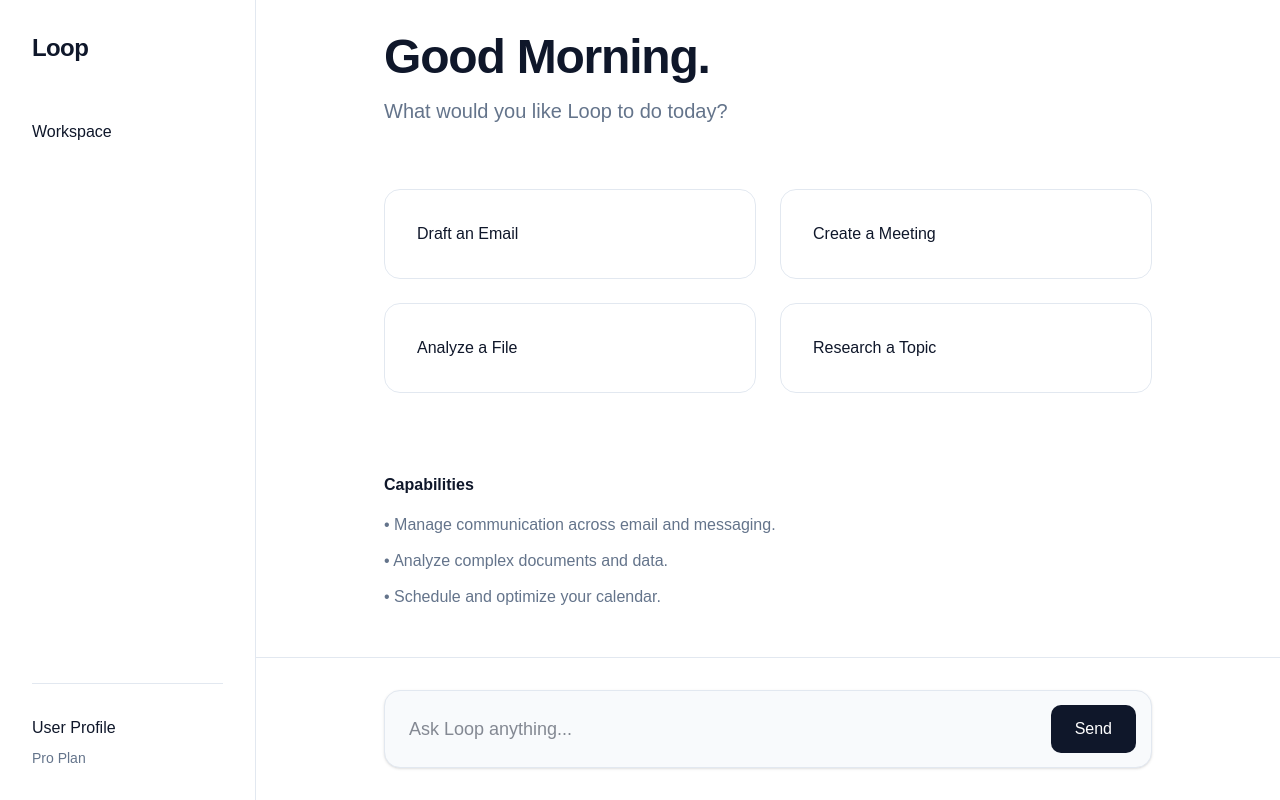
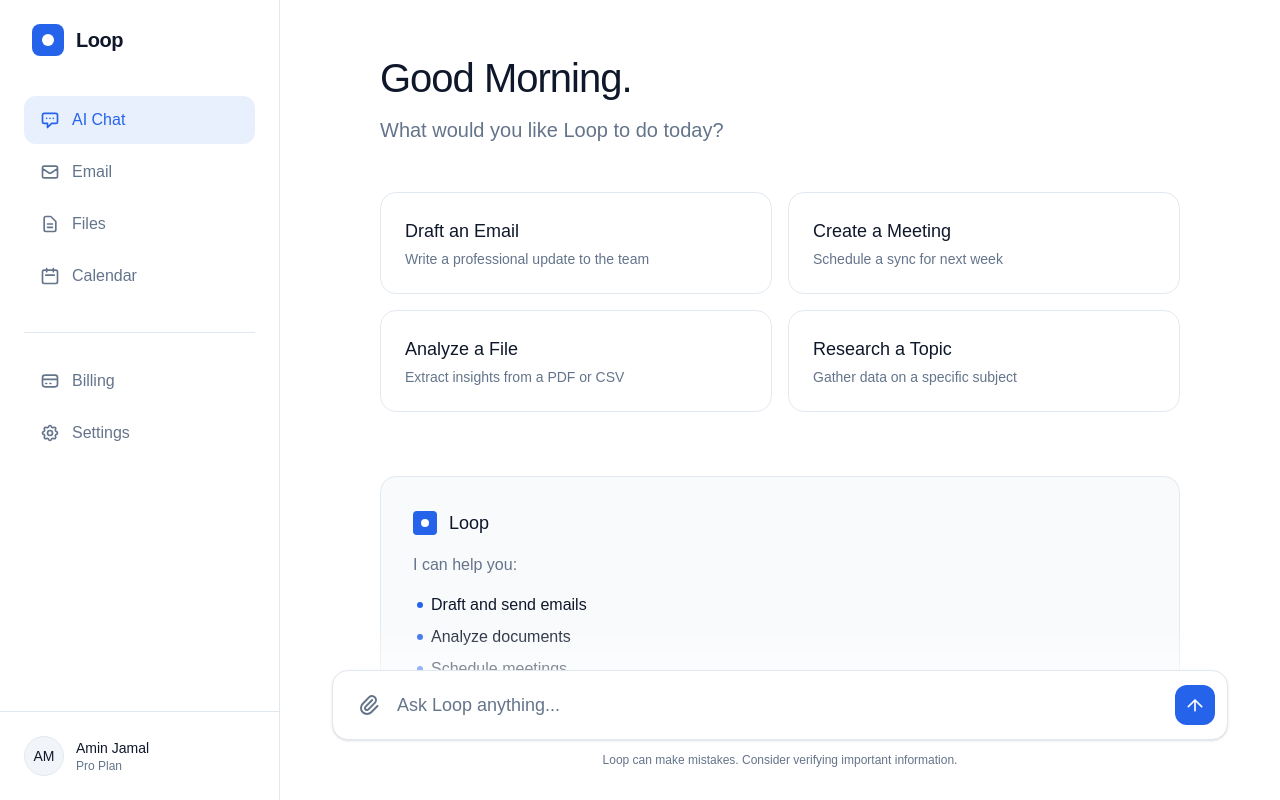
Before and after one commit to aminfxjamal-netizen/loopv1, a Next.js app: page /workspace in a window 1280 px wide. Built offline with nearby package versions, Linux system fonts and the light colour scheme.

Commit message:
feat: launch premium Loop OS V1 interface

```diff
--- a/app/workspace/page.tsx
+++ b/app/workspace/page.tsx
@@ -1,143 +1,234 @@
-'use client';
+"use client";
 
-import React, { useState, useRef, useEffect, KeyboardEvent } from 'react';
+import React, { useState } from "react";
 
-/**
- * Loop V1: Unified Workspace Architecture
- * A premium, AI-first operating system interface.
- */
+export default function LoopWorkspace() {
+  const [activeView, setActiveView] = useState("chat");
 
-type Message = { role: 'user' | 'assistant'; content: string };
-
-export default function Workspace() {
-  const [input, setInput] = useState<string>('');
-  const [messages, setMessages] = useState<Message[]>([]);
-  const [isLoading, setIsLoading] = useState<boolean>(false);
-  const scrollRef = useRef<HTMLDivElement>(null);
-
-  // Maintain scroll position for premium feel
-  useEffect(() => {
-    if (scrollRef.current) {
-      scrollRef.current.scrollTop = scrollRef.current.scrollHeight;
-    }
-  }, [messages]);
-
-  const handleSendMessage = async () => {
-    if (!input.trim() || isLoading) return;
-
-    const userMessage: Message = { role: 'user', content: input };
-    const newMessages = [...messages, userMessage];
-
-    setMessages(newMessages);
-    setInput('');
-    setIsLoading(true);
-
-    try {
-      const response = await fetch('/api/chat', {
-        method: 'POST',
-        headers: { 'Content-Type': 'application/json' },
-        body: JSON.stringify({ messages: newMessages }),
-      });
-
-      const data = await response.json();
-      if (!response.ok) throw new Error(data.error || 'Connection failed');
-
-      setMessages((prev) => [...prev, { role: 'assistant', content: data.reply }]);
-    } catch (error: any) {
-      console.error('Execution Error:', error);
-      alert('System Error: Unable to reach the Brain.');
-    } finally {
-      setIsLoading(false);
-    }
+  // Icons as simple SVG components to keep this file self-contained
+  const Icons = {
+    Chat: () => <svg className="w-5 h-5 mr-3" fill="none" stroke="currentColor" viewBox="0 0 24 24"><path strokeLinecap="round" strokeLinejoin="round" strokeWidth={2} d="M8 10h.01M12 10h.01M16 10h.01M9 16H5a2 2 0 01-2-2V6a2 2 0 012-2h14a2 2 0 012 2v8a2 2 0 01-2 2h-5l-5 5v-5z" /></svg>,
+    Email: () => <svg className="w-5 h-5 mr-3" fill="none" stroke="currentColor" viewBox="0 0 24 24"><path strokeLinecap="round" strokeLinejoin="round" strokeWidth={2} d="M3 8l7.89 5.26a2 2 0 002.22 0L21 8M5 19h14a2 2 0 002-2V7a2 2 0 00-2-2H5a2 2 0 00-2 2v10a2 2 0 002 2z" /></svg>,
+    File: () => <svg className="w-5 h-5 mr-3" fill="none" stroke="currentColor" viewBox="0 0 24 24"><path strokeLinecap="round" strokeLinejoin="round" strokeWidth={2} d="M9 12h6m-6 4h6m2 5H7a2 2 0 01-2-2V5a2 2 0 012-2h5.586a1 1 0 01.707.293l5.414 5.414a1 1 0 01.293.707V19a2 2 0 01-2 2z" /></svg>,
+    Calendar: () => <svg className="w-5 h-5 mr-3" fill="none" stroke="currentColor" viewBox="0 0 24 24"><path strokeLinecap="round" strokeLinejoin="round" strokeWidth={2} d="M8 7V3m8 4V3m-9 8h10M5 21h14a2 2 0 002-2V7a2 2 0 00-2-2H5a2 2 0 00-2 2v12a2 2 0 002 2z" /></svg>,
+    Billing: () => <svg className="w-5 h-5 mr-3" fill="none" stroke="currentColor" viewBox="0 0 24 24"><path strokeLinecap="round" strokeLinejoin="round" strokeWidth={2} d="M3 10h18M7 15h1m4 0h1m-7 4h12a3 3 0 003-3V8a3 3 0 00-3-3H6a3 3 0 00-3 3v8a3 3 0 003 3z" /></svg>,
+    Settings: () => <svg className="w-5 h-5 mr-3" fill="none" stroke="currentColor" viewBox="0 0 24 24"><path strokeLinecap="round" strokeLinejoin="round" strokeWidth={2} d="M10.325 4.317c.426-1.756 2.924-1.756 3.35 0a1.724 1.724 0 002.573 1.066c1.543-.94 3.31.826 2.37 2.37a1.724 1.724 0 001.065 2.572c1.756.426 1.756 2.924 0 3.35a1.724 1.724 0 00-1.066 2.573c.94 1.543-.826 3.31-2.37 2.37a1.724 1.724 0 00-2.572 1.065c-.426 1.756-2.924 1.756-3.35 0a1.724 1.724 0 00-2.573-1.066c-1.543.94-3.31-.826-2.37-2.37a1.724 1.724 0 00-1.065-2.572c-1.756-.426-1.756-2.924 0-3.35a1.724 1.724 0 001.066-2.573c-.94-1.543.826-3.31 2.37-2.37.996.608 2.296.07 2.572-1.065z" /><path strokeLinecap="round" strokeLinejoin="round" strokeWidth={2} d="M15 12a3 3 0 11-6 0 3 3 0 016 0z" /></svg>,
+    Paperclip: () => <svg className="w-6 h-6 text-[#64748B]" fill="none" stroke="currentColor" viewBox="0 0 24 24"><path strokeLinecap="round" strokeLinejoin="round" strokeWidth={2} d="M15.172 7l-6.586 6.586a2 2 0 102.828 2.828l6.414-6.586a4 4 0 00-5.656-5.656l-6.415 6.585a6 6 0 108.486 8.486L20.5 13" /></svg>,
+    Send: () => <svg className="w-5 h-5 text-white" fill="none" stroke="currentColor" viewBox="0 0 24 24"><path strokeLinecap="round" strokeLinejoin="round" strokeWidth={2} d="M12 19V6m0 0l-8 8m8-8l8 8" /></svg>,
   };
 
-  const handleKeyDown = (e: KeyboardEvent<HTMLInputElement>) => {
-    if (e.key === 'Enter') handleSendMessage();
-  };
+  const NavItem = ({ id, label, icon: Icon }: { id: string, label: string, icon: React.ElementType }) => (
+    <button
+      onClick={() => setActiveView(id)}
+      className={`w-full flex items-center px-4 py-3 rounded-xl transition-all duration-200 ${
+        activeView === id
+          ? "bg-[#2563EB]/10 text-[#2563EB] font-medium"
+          : "text-[#64748B] hover:bg-slate-50 hover:text-[#0F172A]"
+      }`}
+    >
+      <Icon />
+      {label}
+    </button>
+  );
 
   return (
-    <div className="flex h-screen bg-[#FFFFFF] text-[#0F172A] font-sans selection:bg-[#2563EB] selection:text-white">
-      {/* Sidebar Navigation - Distraction Free */}
-      <aside className="w-64 border-r border-[#E2E8F0] p-8 flex flex-col justify-between">
-        <div className="space-y-12">
-          <div className="font-bold text-2xl tracking-tight">Loop</div>
-          <nav className="space-y-4">
-            <div className="text-[#0F172A] font-medium py-2">Workspace</div>
+    <div className="flex h-screen bg-[#FFFFFF] text-[#0F172A] font-sans overflow-hidden">
+
+      {/* ================= SIDEBAR ================= */}
+      <aside className="w-[280px] border-r border-[#E2E8F0] flex flex-col justify-between flex-shrink-0 bg-white">
+        <div className="p-6">
+          {/* Logo */}
+          <div className="flex items-center gap-3 mb-10 pl-2">
+            <div className="w-8 h-8 rounded-lg bg-[#2563EB] flex items-center justify-center">
+              <div className="w-3 h-3 bg-white rounded-full"></div>
+            </div>
+            <span className="text-xl font-semibold tracking-tight">Loop</span>
+          </div>
+
+          {/* Primary Navigation */}
+          <nav className="space-y-1 mb-8">
+            <NavItem id="chat" label="AI Chat" icon={Icons.Chat} />
+            <NavItem id="email" label="Email" icon={Icons.Email} />
+            <NavItem id="files" label="Files" icon={Icons.File} />
+            <NavItem id="calendar" label="Calendar" icon={Icons.Calendar} />
+          </nav>
+
+          {/* Account Navigation */}
+          <div className="pt-6 border-t border-[#E2E8F0]">
+            <nav className="space-y-1">
+              <NavItem id="billing" label="Billing" icon={Icons.Billing} />
+              <NavItem id="settings" label="Settings" icon={Icons.Settings} />
             </nav>
           </div>
-        <div className="pt-8 border-t border-[#E2E8F0] space-y-2">
-          <div className="text-[#0F172A] font-medium">User Profile</div>
-          <div className="text-[#64748B] text-sm">Pro Plan</div>
+        </div>
+
+        {/* Bottom Profile */}
+        <div className="p-6 border-t border-[#E2E8F0]">
+          <div className="flex items-center gap-3">
+            <div className="w-10 h-10 rounded-full bg-slate-100 flex items-center justify-center text-sm font-medium border border-[#E2E8F0]">
+              AM
+            </div>
+            <div>
+              <div className="text-sm font-medium">Amin Jamal</div>
+              <div className="text-xs text-[#64748B]">Pro Plan</div>
+            </div>
+          </div>
         </div>
       </aside>
 
-      {/* Main Workspace - Focused Interaction */}
-      <main className="flex-1 flex flex-col h-full overflow-hidden bg-[#FFFFFF]">
-        <div ref={scrollRef} className="flex-1 overflow-y-auto p-12 scroll-smooth">
-          {messages.length === 0 ? (
-            <div className="max-w-3xl mx-auto pt-24">
-              <h1 className="text-5xl font-semibold mb-4 tracking-tight">Good Morning.</h1>
-              <p className="text-[#64748B] text-xl mb-16">What would you like Loop to do today?</p>
+      {/* ================= MAIN WORKSPACE ================= */}
+      <main className="flex-1 flex flex-col relative h-full bg-white">
 
-              <div className="grid grid-cols-2 gap-6">
+        {/* VIEW: CHAT (The Core Interface) */}
+        {activeView === "chat" && (
+          <div className="flex-1 flex flex-col max-w-4xl mx-auto w-full p-12 overflow-y-auto pb-40">
+            <h1 className="text-[40px] font-medium tracking-tight mb-2">Good Morning.</h1>
+            <p className="text-[#64748B] text-xl mb-12 font-normal">What would you like Loop to do today?</p>
+
+            {/* Action Grid */}
+            <div className="grid grid-cols-2 gap-4 mb-16">
               {[
-                  { label: 'Draft an Email' },
-                  { label: 'Create a Meeting' },
-                  { label: 'Analyze a File' },
-                  { label: 'Research a Topic' }
-                ].map((item) => (
-                  <button
-                    key={item.label}
-                    onClick={() => setInput(item.label)}
-                    className="p-8 border border-[#E2E8F0] rounded-[16px] text-left hover:border-[#2563EB] transition-all duration-300 group"
+                { title: "Draft an Email", desc: "Write a professional update to the team" },
+                { title: "Create a Meeting", desc: "Schedule a sync for next week" },
+                { title: "Analyze a File", desc: "Extract insights from a PDF or CSV" },
+                { title: "Research a Topic", desc: "Gather data on a specific subject" }
+              ].map((action, i) => (
+                <div
+                  key={i}
+                  className="group border border-[#E2E8F0] rounded-[16px] p-6 hover:border-[#2563EB] cursor-pointer transition-all hover:shadow-sm"
                 >
-                    <span className="font-medium text-[#0F172A] group-hover:text-[#2563EB]">{item.label}</span>
-                  </button>
+                  <div className="text-lg font-medium mb-1 group-hover:text-[#2563EB] transition-colors">{action.title}</div>
+                  <div className="text-sm text-[#64748B]">{action.desc}</div>
+                </div>
               ))}
             </div>
 
-              <div className="mt-20 text-[#64748B]">
-                <h2 className="font-semibold text-[#0F172A] mb-4">Capabilities</h2>
-                <ul className="space-y-3">
-                  <li>• Manage communication across email and messaging.</li>
-                  <li>• Analyze complex documents and data.</li>
-                  <li>• Schedule and optimize your calendar.</li>
+            {/* AI Assistant Panel */}
+            <div className="bg-slate-50 border border-[#E2E8F0] rounded-[16px] p-8">
+              <div className="flex items-center gap-3 mb-4">
+                <div className="w-6 h-6 rounded bg-[#2563EB] flex items-center justify-center">
+                  <div className="w-2 h-2 bg-white rounded-full"></div>
+                </div>
+                <span className="font-medium text-lg">Loop</span>
+              </div>
+              <p className="text-[#64748B] text-base mb-4">I can help you:</p>
+              <ul className="text-[#0F172A] space-y-2 mb-6 ml-1">
+                <li className="flex items-center gap-2"><span className="w-1.5 h-1.5 rounded-full bg-[#2563EB]"></span> Draft and send emails</li>
+                <li className="flex items-center gap-2"><span className="w-1.5 h-1.5 rounded-full bg-[#2563EB]"></span> Analyze documents</li>
+                <li className="flex items-center gap-2"><span className="w-1.5 h-1.5 rounded-full bg-[#2563EB]"></span> Schedule meetings</li>
+                <li className="flex items-center gap-2"><span className="w-1.5 h-1.5 rounded-full bg-[#2563EB]"></span> Organize information</li>
+                <li className="flex items-center gap-2"><span className="w-1.5 h-1.5 rounded-full bg-[#2563EB]"></span> Answer questions</li>
               </ul>
+              <p className="font-medium text-lg">What would you like to do?</p>
             </div>
           </div>
-          ) : (
-            <div className="max-w-3xl mx-auto space-y-12 pb-24">
-              {messages.map((m, i) => (
-                <div key={i} className={`flex ${m.role === 'user' ? 'justify-end' : 'justify-start'}`}>
-                  <div className={`max-w-[80%] p-6 rounded-[20px] ${m.role === 'user' ? 'bg-[#F1F5F9] text-[#0F172A]' : 'bg-transparent text-[#0F172A] border border-[#E2E8F0]'}`}>
-                    {m.content}
+        )}
+
+        {/* VIEW: EMAIL */}
+        {activeView === "email" && (
+          <div className="flex-1 max-w-4xl mx-auto w-full p-12">
+            <h1 className="text-3xl font-medium mb-4">Email</h1>
+            <p className="text-[#64748B] text-lg mb-8 max-w-lg">Connect your Gmail account and allow Loop to draft, send and follow up on emails.</p>
+            <button className="bg-[#2563EB] hover:bg-blue-700 text-white px-6 py-3 rounded-xl font-medium transition-colors">
+              Connect Gmail
+            </button>
+          </div>
+        )}
+
+        {/* VIEW: FILES */}
+        {activeView === "files" && (
+          <div className="flex-1 max-w-4xl mx-auto w-full p-12">
+            <div className="flex justify-between items-start mb-12">
+              <div>
+                <h1 className="text-3xl font-medium mb-4">Files</h1>
+                <p className="text-[#64748B] text-lg max-w-lg">Upload documents, spreadsheets, PDFs and reports. Loop can analyze and compare them.</p>
+              </div>
+              <button className="bg-[#2563EB] hover:bg-blue-700 text-white px-6 py-3 rounded-xl font-medium transition-colors">
+                Upload File
+              </button>
+            </div>
+
+            <div className="border border-dashed border-[#E2E8F0] rounded-[16px] p-16 text-center bg-slate-50">
+              <p className="text-[#64748B] mb-2">No files uploaded yet.</p>
+              <p className="text-sm text-slate-400">Supported: PDF, Excel, Word, CSV, Images</p>
             </div>
           </div>
-              ))}
-              {isLoading && <div className="text-[#64748B] p-6">Loop is processing...</div>}
+        )}
+
+        {/* VIEW: CALENDAR */}
+        {activeView === "calendar" && (
+          <div className="flex-1 max-w-4xl mx-auto w-full p-12">
+            <h1 className="text-3xl font-medium mb-4">Calendar</h1>
+            <p className="text-[#64748B] text-lg mb-8 max-w-lg">Connect your calendar and allow Loop to schedule and manage meetings.</p>
+            <button className="bg-[#2563EB] hover:bg-blue-700 text-white px-6 py-3 rounded-xl font-medium transition-colors mb-12">
+              Connect Calendar
+            </button>
+            <div className="text-[#64748B]">No upcoming meetings.</div>
           </div>
         )}
+
+        {/* VIEW: BILLING */}
+        {activeView === "billing" && (
+          <div className="flex-1 max-w-4xl mx-auto w-full p-12">
+            <h1 className="text-3xl font-medium mb-12">Billing</h1>
+            <div className="border border-[#E2E8F0] rounded-[16px] p-8 max-w-xl">
+              <div className="flex justify-between items-center mb-6">
+                <span className="text-[#64748B]">Current Plan</span>
+                <span className="font-medium">Pro</span>
               </div>
-
-        {/* Fixed Command Input - The Core Component */}
-        <div className="p-8 border-t border-[#E2E8F0] bg-[#FFFFFF]">
-          <div className="max-w-3xl mx-auto relative">
-            <input
-              type="text"
-              className="w-full p-6 bg-[#F8FAFC] border border-[#E2E8F0] rounded-[16px] text-lg focus:outline-none focus:ring-2 focus:ring-[#2563EB] transition-all duration-300 shadow-sm"
-              placeholder="Ask Loop anything..."
-              value={input}
-              onChange={(e) => setInput(e.target.value)}
-              onKeyDown={handleKeyDown}
-            />
-            <button
-              onClick={handleSendMessage}
-              className="absolute right-4 top-1/2 -translate-y-1/2 px-6 py-3 bg-[#0F172A] text-white rounded-[10px] hover:bg-[#2563EB] transition-colors"
-            >
-              Send
+              <div className="flex justify-between items-center mb-6">
+                <span className="text-[#64748B]">Status</span>
+                <span className="text-emerald-600 bg-emerald-50 px-3 py-1 rounded-full text-sm font-medium">Active</span>
+              </div>
+              <div className="flex justify-between items-center mb-8 pb-8 border-b border-[#E2E8F0]">
+                <span className="text-[#64748B]">Renewal Date</span>
+                <span className="font-medium">Oct 14, 2026</span>
+              </div>
+              <button className="w-full border border-[#2563EB] text-[#2563EB] hover:bg-[#2563EB] hover:text-white px-6 py-3 rounded-xl font-medium transition-colors">
+                Upgrade Plan
               </button>
             </div>
           </div>
+        )}
+
+        {/* VIEW: SETTINGS */}
+        {activeView === "settings" && (
+          <div className="flex-1 max-w-4xl mx-auto w-full p-12">
+            <h1 className="text-3xl font-medium mb-12">Settings</h1>
+            <div className="max-w-xl space-y-4">
+              {['Profile', 'Password', 'Notifications', 'Connected Accounts', 'Security'].map((item) => (
+                <div key={item} className="flex justify-between items-center p-4 hover:bg-slate-50 rounded-xl cursor-pointer border border-transparent hover:border-[#E2E8F0] transition-all">
+                  <span className="font-medium">{item}</span>
+                  <span className="text-[#64748B]">&rarr;</span>
+                </div>
+              ))}
+            </div>
+          </div>
+        )}
+
+        {/* ================= FLOATING COMMAND INPUT (Always visible in Chat) ================= */}
+        {activeView === "chat" && (
+          <div className="absolute bottom-0 left-0 right-0 bg-gradient-to-t from-white via-white to-transparent pt-12 pb-8 px-12">
+            <div className="max-w-4xl mx-auto">
+              <div className="relative flex items-center bg-white border border-[#E2E8F0] rounded-[16px] shadow-sm hover:shadow-md transition-shadow focus-within:border-[#2563EB] focus-within:ring-1 focus-within:ring-[#2563EB]">
+                <button className="absolute left-4 p-2 hover:bg-slate-100 rounded-lg transition-colors">
+                  <Icons.Paperclip />
+                </button>
+                <input
+                  type="text"
+                  className="w-full py-5 pl-16 pr-16 text-lg bg-transparent outline-none placeholder-[#64748B]"
+                  placeholder="Ask Loop anything..."
+                />
+                <button className="absolute right-3 p-2.5 bg-[#2563EB] hover:bg-blue-700 rounded-xl transition-colors">
+                  <Icons.Send />
+                </button>
+              </div>
+              <div className="text-center mt-3 text-xs text-[#64748B]">
+                Loop can make mistakes. Consider verifying important information.
+              </div>
+            </div>
+          </div>
+        )}
       </main>
     </div>
   );
--- a/package.json
+++ b/package.json
@@ -9,6 +9,7 @@
     "lint": "eslint"
   },
   "dependencies": {
+    "@google/generative-ai": "^0.24.1",
     "@supabase/supabase-js": "^2.106.2",
     "firebase": "^12.14.0",
     "framer-motion": "^12.40.0",
```
Also changed, not shown: app/api/chat/route.ts (+4 -9 lines), 1 other file (tests, documents, lock files or other folders). Lines whose indentation alone changed are shown as unchanged.
